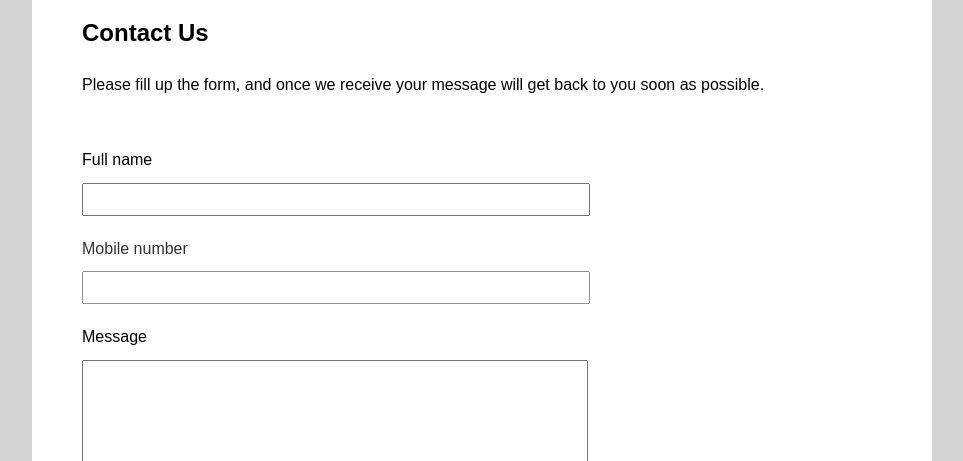
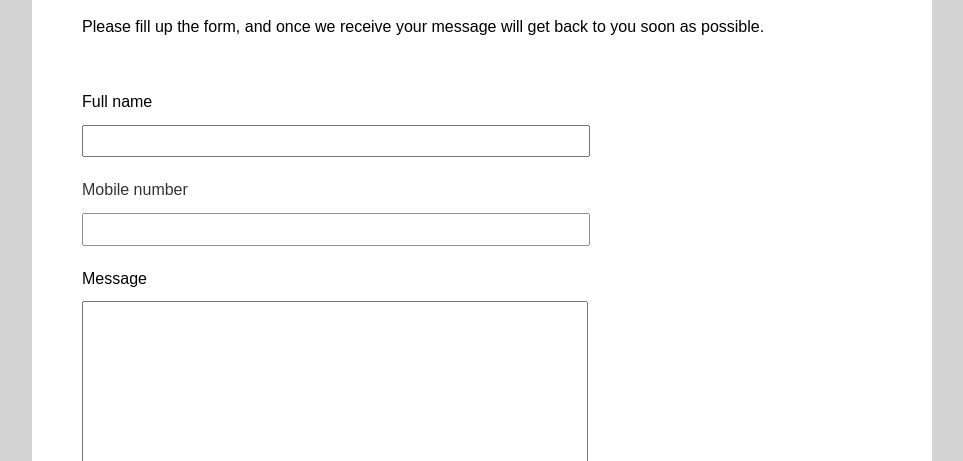
Before and after one commit to Tunde5/Project---Bakery, a plain HTML site: page Webiste/bakerysite/contact.html in a window 1280 px wide. Shown: the part 639-1100 px from the top of the page, without its empty margins (158-1121 px from the left). Drawn offline with Linux system fonts and the light colour scheme.

```diff
--- a/Webiste/bakerysite/contact.html
+++ b/Webiste/bakerysite/contact.html
@@ -43,12 +43,7 @@
 
   <!--Contact form--------------------------------->
 
-  <div class="">
-
-    <h2 class="page_title">
-      Contact Us
-    </h2>
-
+  <div class="contact">
     <div class="form_description">
       Please fill up the form, and once we receive your message will get back to you soon as possible.
     </div>
```
